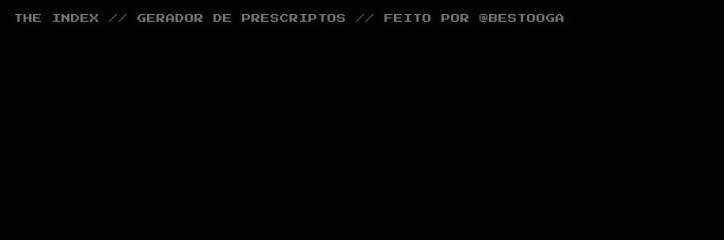
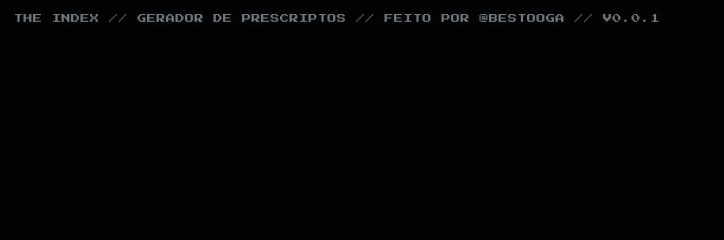
Before and after one commit to BESTOOGA/Gerador-de-Prescriptos, a plain HTML site: page lcbrtest.html in a window 1280 px wide. Shown: the top 240 px of the page, 0-724 px from the left. Drawn offline with Linux system fonts and the light colour scheme.

Commit message:
Update lcbrtest.html

```diff
--- a/lcbrtest.html
+++ b/lcbrtest.html
@@ -386,7 +386,7 @@
   <audio id="glitch-sound" preload="auto">
     <source src="./durante_sfx.mp3" type="audio/mpeg">
   </audio>
-  <div class="sig">THE INDEX // GERADOR DE PRESCRIPTOS // FEITO POR @BESTOOGA</div>
+  <div class="sig">THE INDEX // GERADOR DE PRESCRIPTOS // FEITO POR @BESTOOGA // V0.0.1</div>
 
   <div class="wrap">
     <div class="stage">
```
